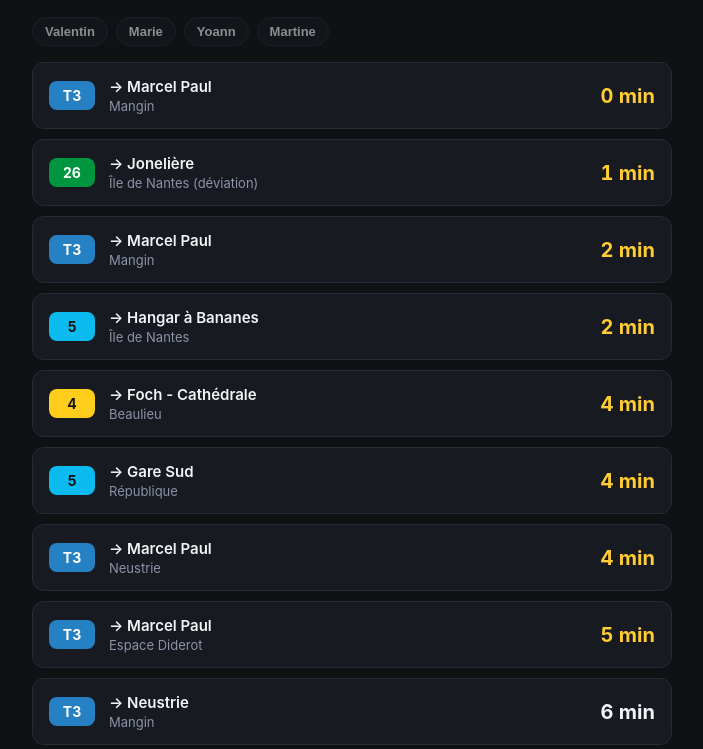
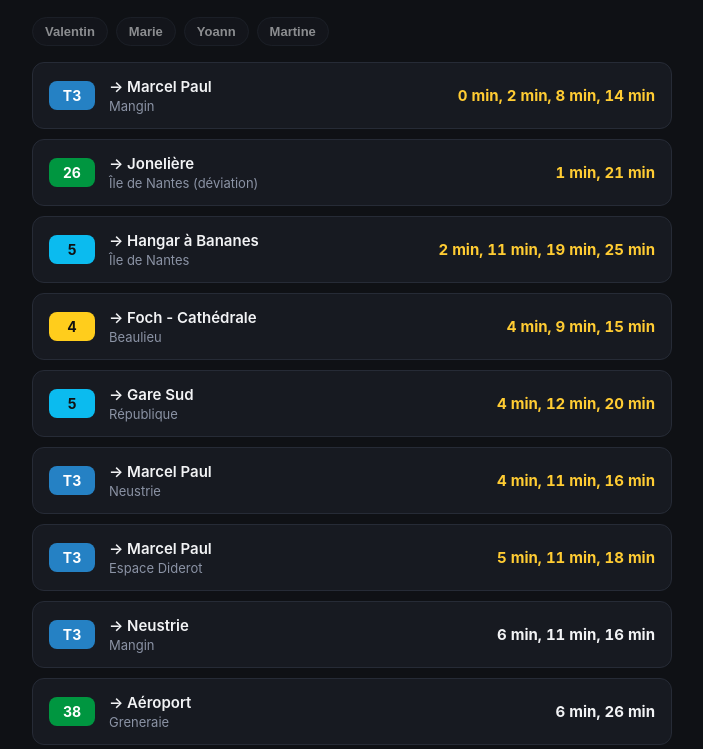
Before and after one commit to yoanngrange/bst, a plain HTML site: page index.html in a window 1280 px wide. Shown: the part 51-800 px from the top of the page, without its empty margins (288-991 px from the left). Drawn offline with Linux system fonts and the light colour scheme.

Commit message:
Group passages by line/direction/stop into one row with multiple timers
Each MONITORED_POINTS entry is already unique per (line, direction,
stop), so grouping by point id groups by exactly those three fields.
Applies whether or not a user filter is selected — unfiltered groups
sort by their soonest upcoming time, filtered ones keep the user's
configured priority order.

Co-Authored-By: Claude Sonnet 5 <noreply@anthropic.com>

```diff
--- a/index.html
+++ b/index.html
@@ -115,8 +115,13 @@
     font-size: 20px;
     font-weight: 700;
     min-width: 58px;
+    max-width: 40%;
     text-align: right;
     font-variant-numeric: tabular-nums;
+  }
+  .time.multi {
+    font-size: 15px;
+    line-height: 1.4;
   }
   .time.soon { color: var(--accent); }
   .empty {
@@ -478,19 +483,27 @@ function render(rows) {
 
   const pointIds = selectedUser ? USER_POINT_IDS[selectedUser] : null;
 
+  // Group by point (line + direction + stop are one-to-one with a
+  // MONITORED_POINTS entry, so grouping by id groups by exactly those three
+  // fields) — one row per point, with every upcoming timer instead of one
+  // row per passage. Applies whether or not a user is selected.
+  const groups = new Map();
+  for (const row of rows) {
+    if (!groups.has(row.id)) {
+      groups.set(row.id, { line: row.line, direction: row.direction, stopName: row.stopName, times: [] });
+    }
+    groups.get(row.id).times.push(row.minutes);
+  }
+  for (const g of groups.values()) g.times.sort((a, b) => a - b);
+
   let ordered;
   if (!pointIds) {
-    // No user selected (or Yoann): everything, soonest first — original behavior.
-    ordered = [...rows].sort((a, b) => a.minutes - b.minutes);
+    // No user selected (or Yoann): every point, soonest-arriving group first.
+    ordered = [...groups.values()].sort((a, b) => a.times[0] - b.times[0]);
   } else {
-    // Grouped by the user's configured priority order; soonest first within
-    // each group, so "my line first" holds even when another line is closer.
-    const byId = new Map();
-    for (const id of pointIds) byId.set(id, []);
-    for (const row of rows) {
-      if (byId.has(row.id)) byId.get(row.id).push(row);
-    }
-    ordered = pointIds.flatMap(id => byId.get(id).sort((a, b) => a.minutes - b.minutes));
+    // The user's configured priority order — "my line first" holds even
+    // when another line's next bus is closer.
+    ordered = pointIds.map(id => groups.get(id)).filter(Boolean);
   }
 
   if (ordered.length === 0) {
@@ -498,17 +511,18 @@ function render(rows) {
     return;
   }
 
-  for (const r of ordered) {
-    const colors = LINE_COLORS[r.line] || { bg: "#666", text: "#fff" };
+  for (const g of ordered) {
+    const colors = LINE_COLORS[g.line] || { bg: "#666", text: "#fff" };
     const row = document.createElement("div");
     row.className = "row";
+    const timesText = g.times.map(m => `${m} min`).join(", ");
     row.innerHTML = `
-      <div class="badge" style="background:${colors.bg};color:${colors.text}">${r.line}</div>
+      <div class="badge" style="background:${colors.bg};color:${colors.text}">${g.line}</div>
       <div class="info">
-        <div class="direction">→ ${r.direction}</div>
-        <div class="stop">${r.stopName}</div>
+        <div class="direction">→ ${g.direction}</div>
+        <div class="stop">${g.stopName}</div>
       </div>
-      <div class="time ${r.minutes <= 5 ? 'soon' : ''}">${r.minutes} min</div>
+      <div class="time ${g.times.length > 1 ? 'multi' : ''} ${g.times[0] <= 5 ? 'soon' : ''}">${timesText}</div>
     `;
     list.appendChild(row);
   }
```
